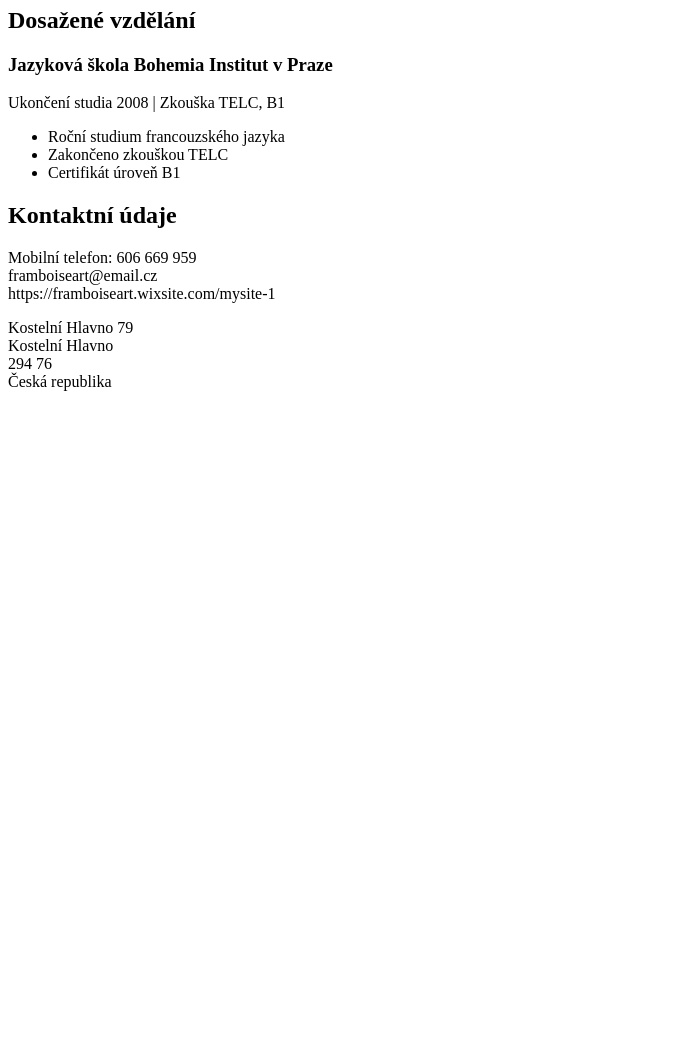
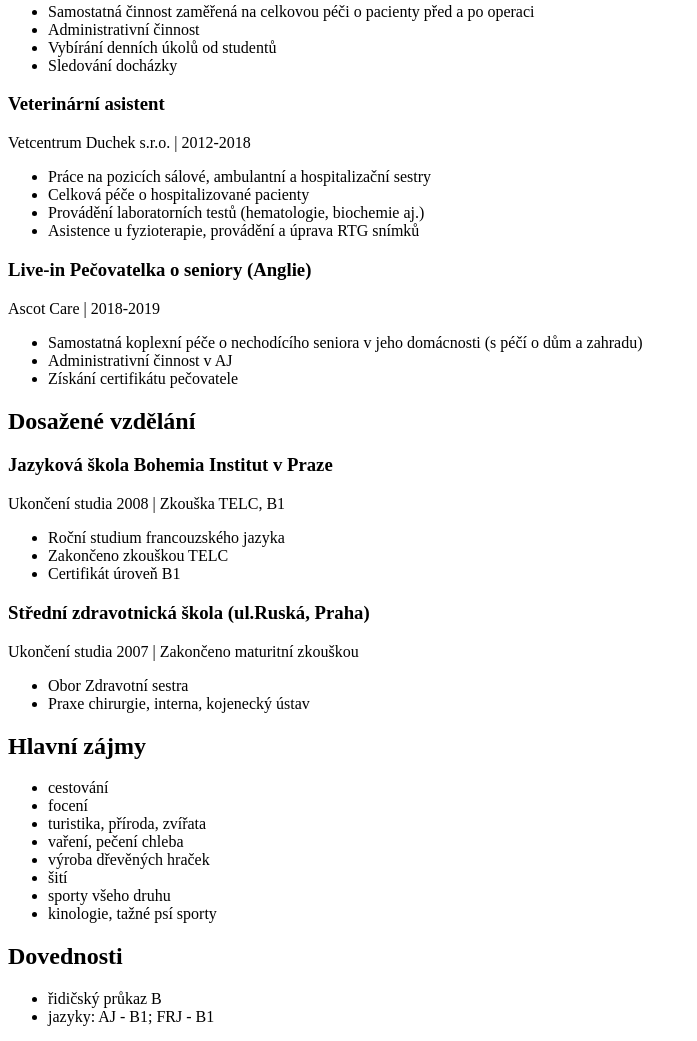
Before and after one commit to TerkaSm/ukol_1_zivotopis, a plain HTML site: page index.html in a window 1280 px wide. Shown: the part 431-1472 px from the top of the page, without its empty margins (0-697 px from the left). Before the commit the page ends 838 px from the top, so only its background shows below. Drawn offline with Linux system fonts and the light colour scheme.

Commit message:
Dokončení základní kostry

```diff
--- a/index.html
+++ b/index.html
@@ -35,6 +35,29 @@
 
         <h3>Zdravotní sestra na oddělení ORL</h3>
         <p>FN Motol | 2010-2011</p>
+        <ul>
+            <li>Samostatná činnost zaměřená na celkovou péči o pacienty před a po operaci</li>
+            <li>Administrativní činnost</li>
+            <li>Vybírání denních úkolů od studentů</li>
+            <li>Sledování docházky</li>
+        </ul>
+
+        <h3>Veterinární asistent</h3>
+        <p>Vetcentrum Duchek  s.r.o. | 2012-2018</p>
+        <ul>
+            <li>Práce na pozicích sálové, ambulantní a hospitalizační sestry</li>
+            <li>Celková péče o hospitalizované pacienty</li>
+            <li>Provádění laboratorních testů (hematologie, biochemie aj.)</li>
+            <li>Asistence u fyzioterapie, provádění a úprava RTG snímků</li>
+        </ul>
+
+        <h3>Live-in Pečovatelka o seniory (Anglie)</h3>
+        <p>Ascot Care | 2018-2019</p>
+        <ul>
+            <li>Samostatná koplexní péče o nechodícího seniora v jeho domácnosti (s péčí o dům a zahradu)</li>
+            <li>Administrativní činnost v AJ</li>
+            <li>Získání certifikátu pečovatele</li>
+        </ul>
 
     </section>
 
@@ -48,6 +71,37 @@
             <li>Roční studium francouzského jazyka</li>
             <li>Zakončeno zkouškou TELC</li>
             <li>Certifikát úroveň B1</li>
+        </ul>
+
+        <h3>Střední zdravotnická škola (ul.Ruská, Praha)</h3>
+        <p>Ukončení studia 2007 | Zakončeno maturitní zkouškou</p>
+        <ul>
+            <li>Obor Zdravotní sestra</li>
+            <li>Praxe chirurgie, interna, kojenecký ústav</li>
+        </ul>
+    </section>
+
+        <!-- Zájmy, dovednosti -->
+
+    <section>
+        <h2>Hlavní zájmy</h2>
+        <ul>
+            <li>cestování</li>
+            <li>focení</li>
+            <li>turistika, příroda, zvířata</li>
+            <li>vaření, pečení chleba</li>
+            <li>výroba dřevěných hraček</li>
+            <li>šití</li>
+            <li>sporty všeho druhu</li>
+            <li>kinologie, tažné psí sporty</li>
+        </ul>
+    </section>
+
+    <section>
+        <h2>Dovednosti</h2>
+        <ul>
+            <li>řidičský průkaz B</li>
+            <li>jazyky: AJ - B1; FRJ - B1</li>
         </ul>
     </section>
 
```
